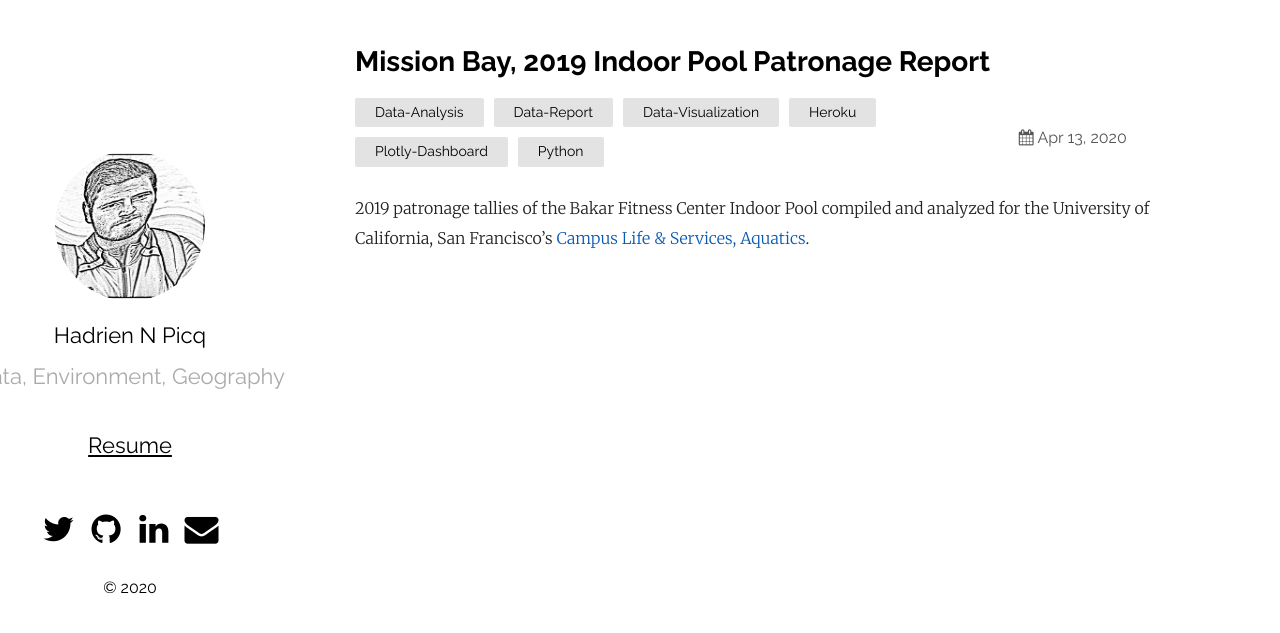
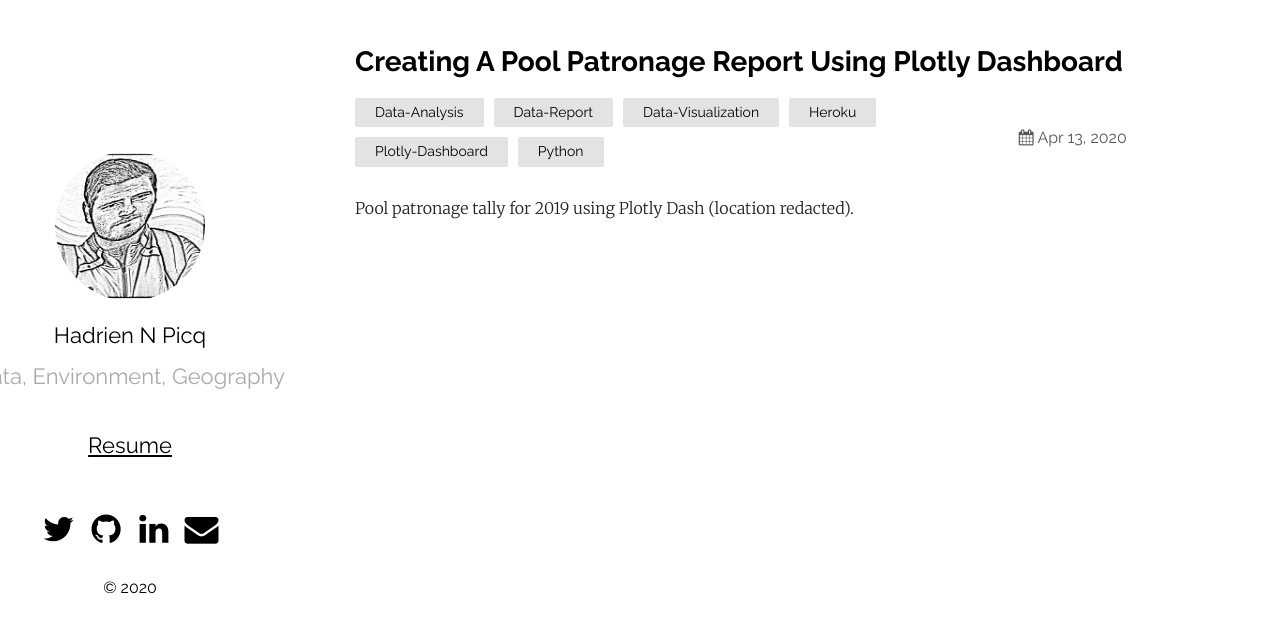
Before and after one commit to HP-Nunes/HP-Nunes.github.io, a Jekyll site: the page built from _posts/2020-04-07-MB-Indoor-Pool-2019-Report.md, in a window 1280 px wide. Shown: the top 633 px of the page. Built offline with Jekyll 4.4.1, drawn with Linux system fonts in a browser that asks for light colours.

Commit message:
redaction

```diff
--- a/_posts/2020-04-07-MB-Indoor-Pool-2019-Report.md
+++ b/_posts/2020-04-07-MB-Indoor-Pool-2019-Report.md
@@ -1,9 +1,9 @@
 ---
 layout: post
-title: "Mission Bay, 2019 Indoor Pool Patronage Report"
+title: "Creating A Pool Patronage Report Using Plotly Dashboard"
 date: 2020-04-13
-external_url: https://bakar-indoor-2019-dashboard.herokuapp.com/
+external_url: https://pool-tally-report-plotlydash.herokuapp.com/
 external_site: PUB_NAME
 categories: Data-Analysis Data-Report Data-Visualization Heroku Plotly-Dashboard Python
 ---
-2019 patronage tallies of the Bakar Fitness Center Indoor Pool compiled and analyzed for the University of California, San Francisco's [Campus Life & Services, Aquatics](https://campuslifeservices.ucsf.edu/fitnessrecreation/services/aquatics){:target="_blank"}.
+Pool patronage tally for 2019 using Plotly Dash (location redacted).
```
